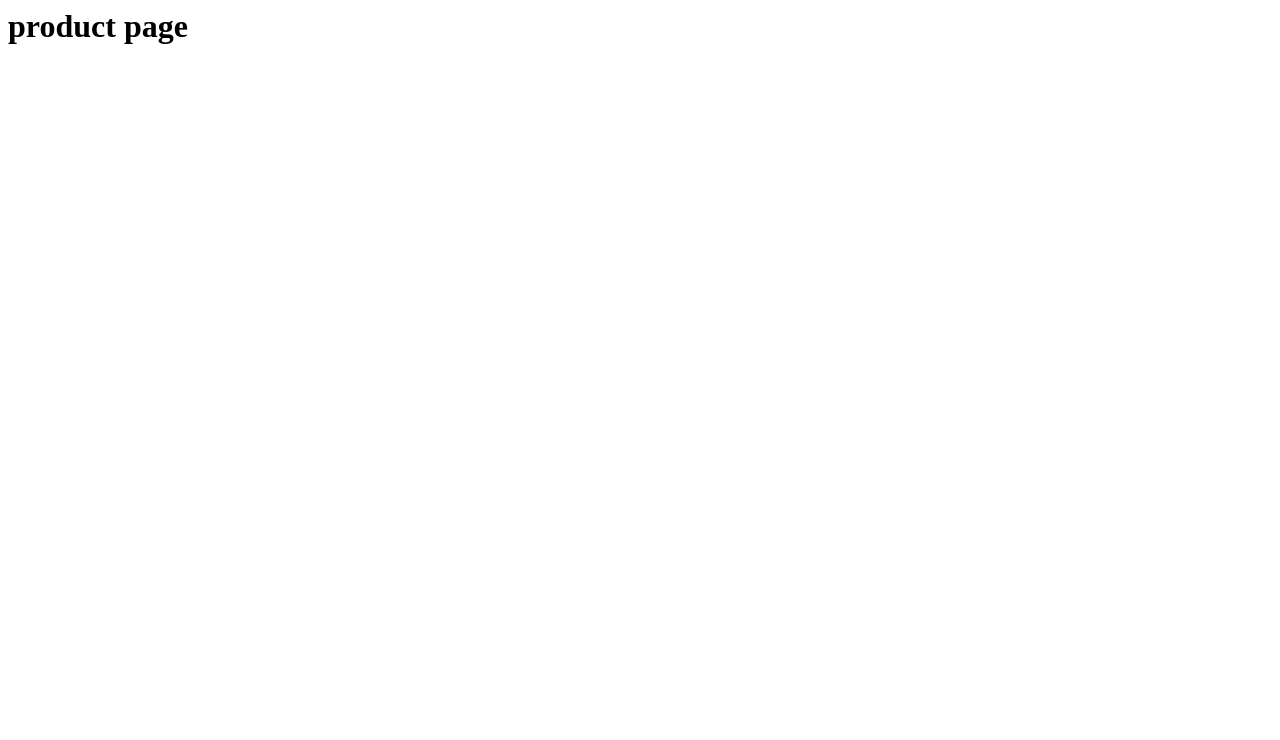
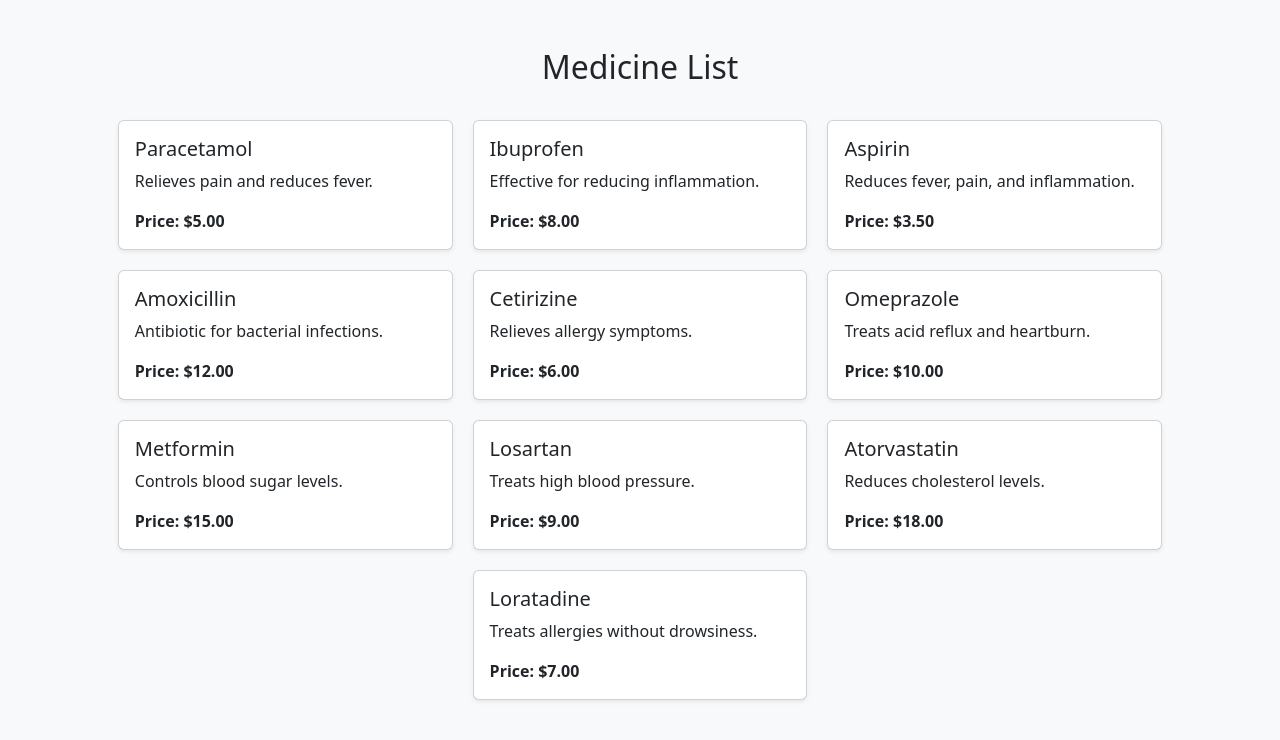
Before and after one commit to Prithivraj069/responsive-webpage, a plain HTML site: page bootstrap/product.html in a window 1280 px wide. Drawn offline with nearby package versions, Linux system fonts and the light colour scheme.

Commit message:
added product and signUp page

```diff
--- /dev/null
+++ b/bootstrap/product-style.css
@@ -0,0 +1,29 @@
+.medicine-card {
+    flex: 1 1 30%; /* flex-grow: 1; flex-shrink: 1; flex-basis: 30%; */
+    max-width: 30%;
+    margin: 10px;
+    display: flex;
+    flex-direction: column;
+  }
+
+  .medicine-card .card-body {
+    flex-grow: 1; /* Allows the content to grow and take available space */
+  }
+
+  .medicine-card-footer {
+    flex-shrink: 0;
+  }
+
+  @media (max-width: 768px) {
+    .medicine-card {
+      flex-basis: 45%; /* Adjusts for medium screens */
+      max-width: 45%;
+    }
+  }
+
+  @media (max-width: 576px) {
+    .medicine-card {
+      flex-basis: 100%; /* Stacks cards on smaller screens */
+      max-width: 100%;
+    }
+  }
--- a/bootstrap/product.html
+++ b/bootstrap/product.html
@@ -1 +1,110 @@
-<h1>product page</h1>
+<!DOCTYPE html>
+<html lang="en">
+<head>
+  <meta charset="UTF-8">
+  <meta name="viewport" content="width=device-width, initial-scale=1.0">
+  <title>Medicines</title>
+  <link href="https://cdn.jsdelivr.net/npm/bootstrap@5.3.2/dist/css/bootstrap.min.css" rel="stylesheet">
+  <link href="product-style.css" rel="stylesheet">
+</head>
+<body class="bg-light">
+  <div class="container my-5">
+    <h2 class="text-center mb-4">Medicine List</h2>
+    <div class="d-flex flex-wrap justify-content-center">
+
+      <!-- Medicine Card 1 -->
+      <div class="medicine-card card shadow-sm">
+        <div class="card-body">
+          <h5 class="card-title">Paracetamol</h5>
+          <p class="card-text">Relieves pain and reduces fever.</p>
+          <p class="card-text fw-bold">Price: $5.00</p>
+        </div>
+      </div>
+
+      <!-- Medicine Card 2 -->
+      <div class="medicine-card card shadow-sm">
+        <div class="card-body">
+          <h5 class="card-title">Ibuprofen</h5>
+          <p class="card-text">Effective for reducing inflammation.</p>
+          <p class="card-text fw-bold">Price: $8.00</p>
+        </div>
+      </div>
+
+      <!-- Medicine Card 3 -->
+      <div class="medicine-card card shadow-sm">
+        <div class="card-body">
+          <h5 class="card-title">Aspirin</h5>
+          <p class="card-text">Reduces fever, pain, and inflammation.</p>
+          <p class="card-text fw-bold">Price: $3.50</p>
+        </div>
+      </div>
+
+      <!-- Medicine Card 4 -->
+      <div class="medicine-card card shadow-sm">
+        <div class="card-body">
+          <h5 class="card-title">Amoxicillin</h5>
+          <p class="card-text">Antibiotic for bacterial infections.</p>
+          <p class="card-text fw-bold">Price: $12.00</p>
+        </div>
+      </div>
+
+      <!-- Medicine Card 5 -->
+      <div class="medicine-card card shadow-sm">
+        <div class="card-body">
+          <h5 class="card-title">Cetirizine</h5>
+          <p class="card-text">Relieves allergy symptoms.</p>
+          <p class="card-text fw-bold">Price: $6.00</p>
+        </div>
+      </div>
+
+      <!-- Medicine Card 6 -->
+      <div class="medicine-card card shadow-sm">
+        <div class="card-body">
+          <h5 class="card-title">Omeprazole</h5>
+          <p class="card-text">Treats acid reflux and heartburn.</p>
+          <p class="card-text fw-bold">Price: $10.00</p>
+        </div>
+      </div>
+
+      <!-- Medicine Card 7 -->
+      <div class="medicine-card card shadow-sm">
+        <div class="card-body">
+          <h5 class="card-title">Metformin</h5>
+          <p class="card-text">Controls blood sugar levels.</p>
+          <p class="card-text fw-bold">Price: $15.00</p>
+        </div>
+      </div>
+
+      <!-- Medicine Card 8 -->
+      <div class="medicine-card card shadow-sm">
+        <div class="card-body">
+          <h5 class="card-title">Losartan</h5>
+          <p class="card-text">Treats high blood pressure.</p>
+          <p class="card-text fw-bold">Price: $9.00</p>
+        </div>
+      </div>
+
+      <!-- Medicine Card 9 -->
+      <div class="medicine-card card shadow-sm">
+        <div class="card-body">
+          <h5 class="card-title">Atorvastatin</h5>
+          <p class="card-text">Reduces cholesterol levels.</p>
+          <p class="card-text fw-bold">Price: $18.00</p>
+        </div>
+      </div>
+
+      <!-- Medicine Card 10 -->
+      <div class="medicine-card card shadow-sm">
+        <div class="card-body">
+          <h5 class="card-title">Loratadine</h5>
+          <p class="card-text">Treats allergies without drowsiness.</p>
+          <p class="card-text fw-bold">Price: $7.00</p>
+        </div>
+      </div>
+
+    </div>
+  </div>
+
+  <script src="https://cdn.jsdelivr.net/npm/bootstrap@5.3.2/dist/js/bootstrap.bundle.min.js"></script>
+</body>
+</html>
```
Also changed, not shown: bootstrap/index.html (+9 -6 lines), bootstrap/script.js (added, +14 -0 lines), bootstrap/sign-in.html (added, +42 -0 lines), bootstrap/styles.css (+12 -1 lines).
